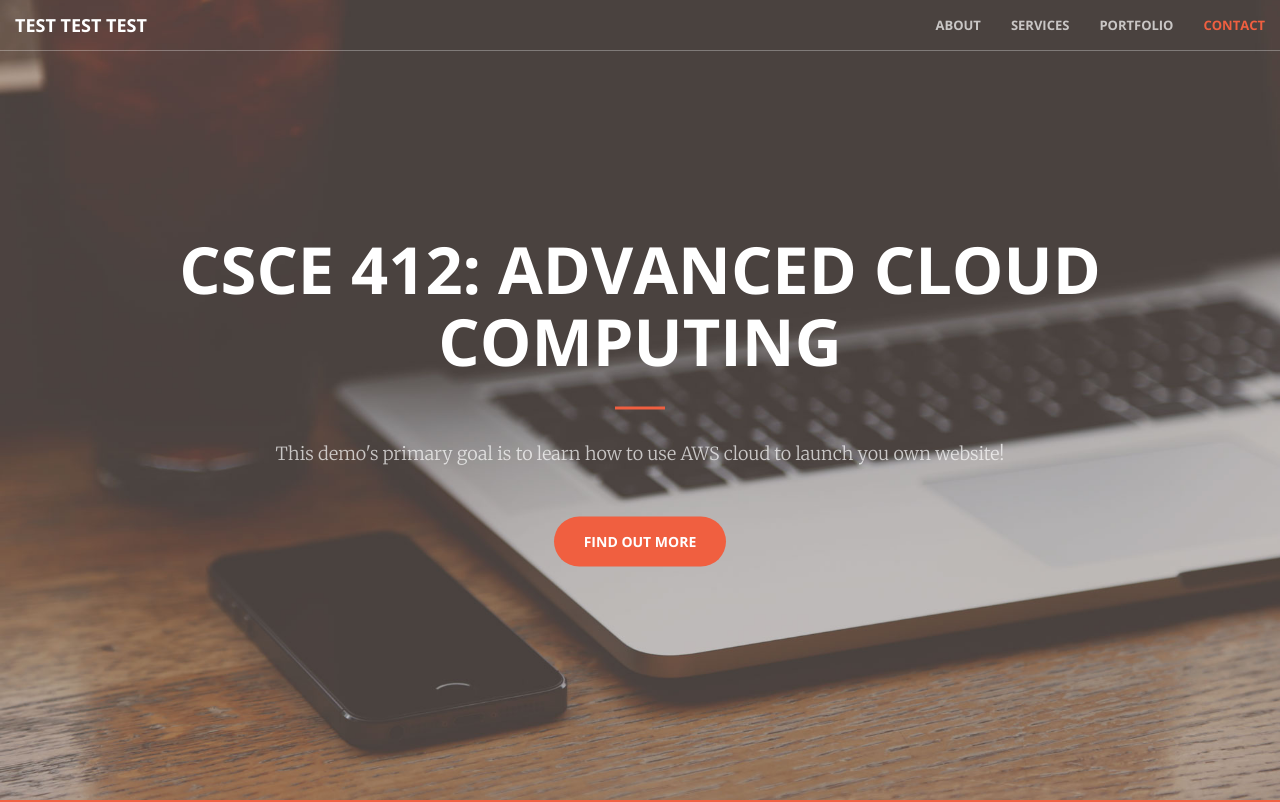
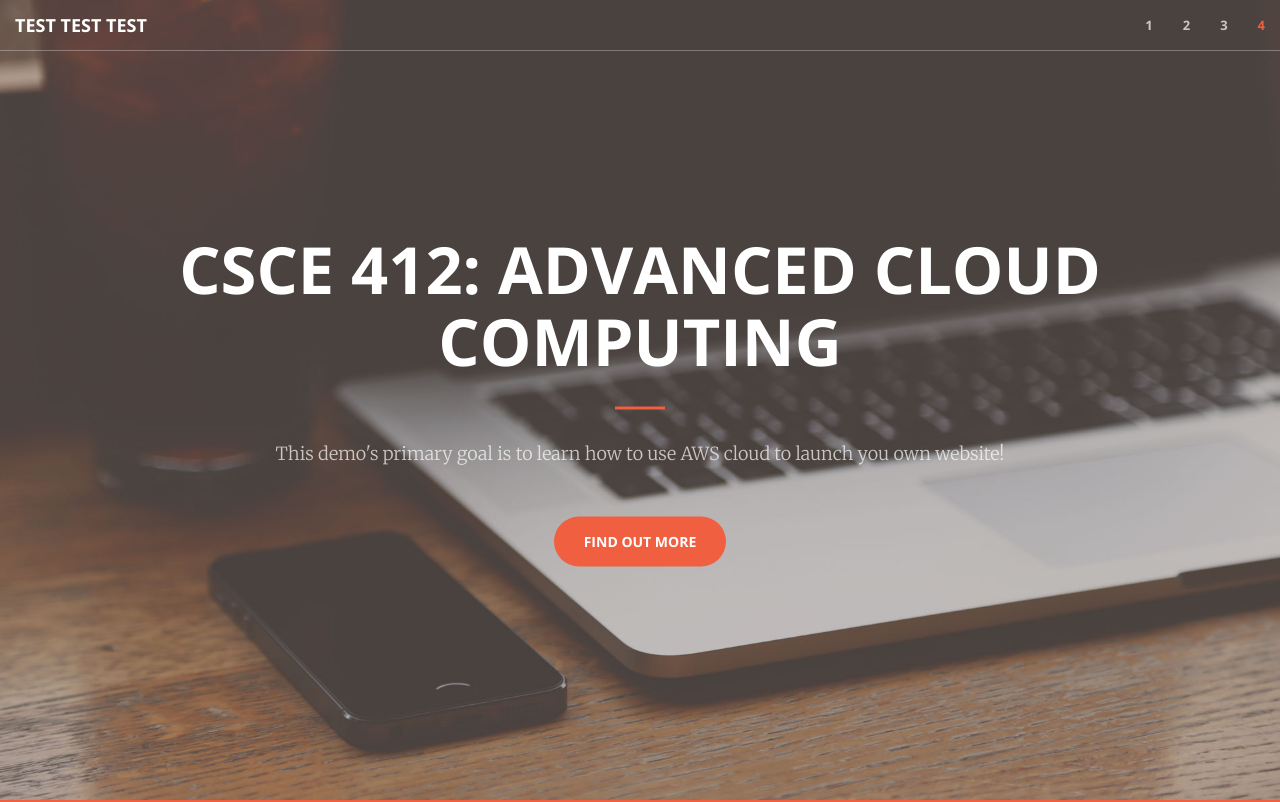
Before and after one commit to piyush-tamu/csce412piyush11.me, a plain HTML site: page index.html in a window 1280 px wide. Shown: the top 802 px of the page. Drawn offline with nearby package versions, Linux system fonts and the light colour scheme.

Commit message:
test10_26

```diff
--- a/index.html
+++ b/index.html
@@ -53,16 +53,16 @@
             <div class="collapse navbar-collapse" id="bs-example-navbar-collapse-1">
                 <ul class="nav navbar-nav navbar-right">
                     <li>
-                        <a class="page-scroll" href="#about">About</a>
+                        <a class="page-scroll" href="#about">1</a>
                     </li>
                     <li>
-                        <a class="page-scroll" href="#services">Services</a>
+                        <a class="page-scroll" href="#services">2</a>
                     </li>
                     <li>
-                        <a class="page-scroll" href="#portfolio">Portfolio</a>
+                        <a class="page-scroll" href="#portfolio">3</a>
                     </li>
                     <li>
-                        <a class="page-scroll" href="#contact">Contact</a>
+                        <a class="page-scroll" href="#contact">4</a>
                     </li>
                 </ul>
             </div>
```
